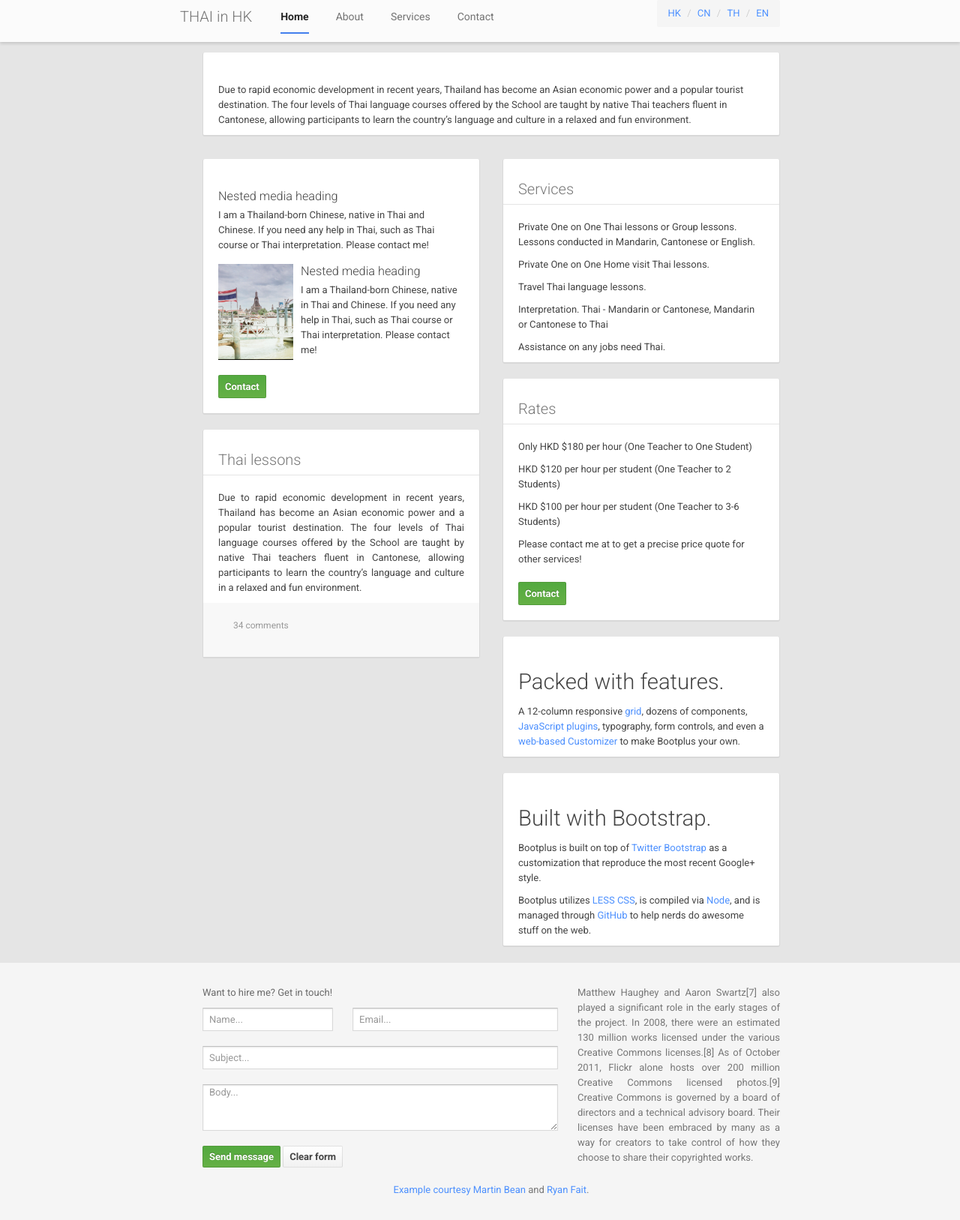
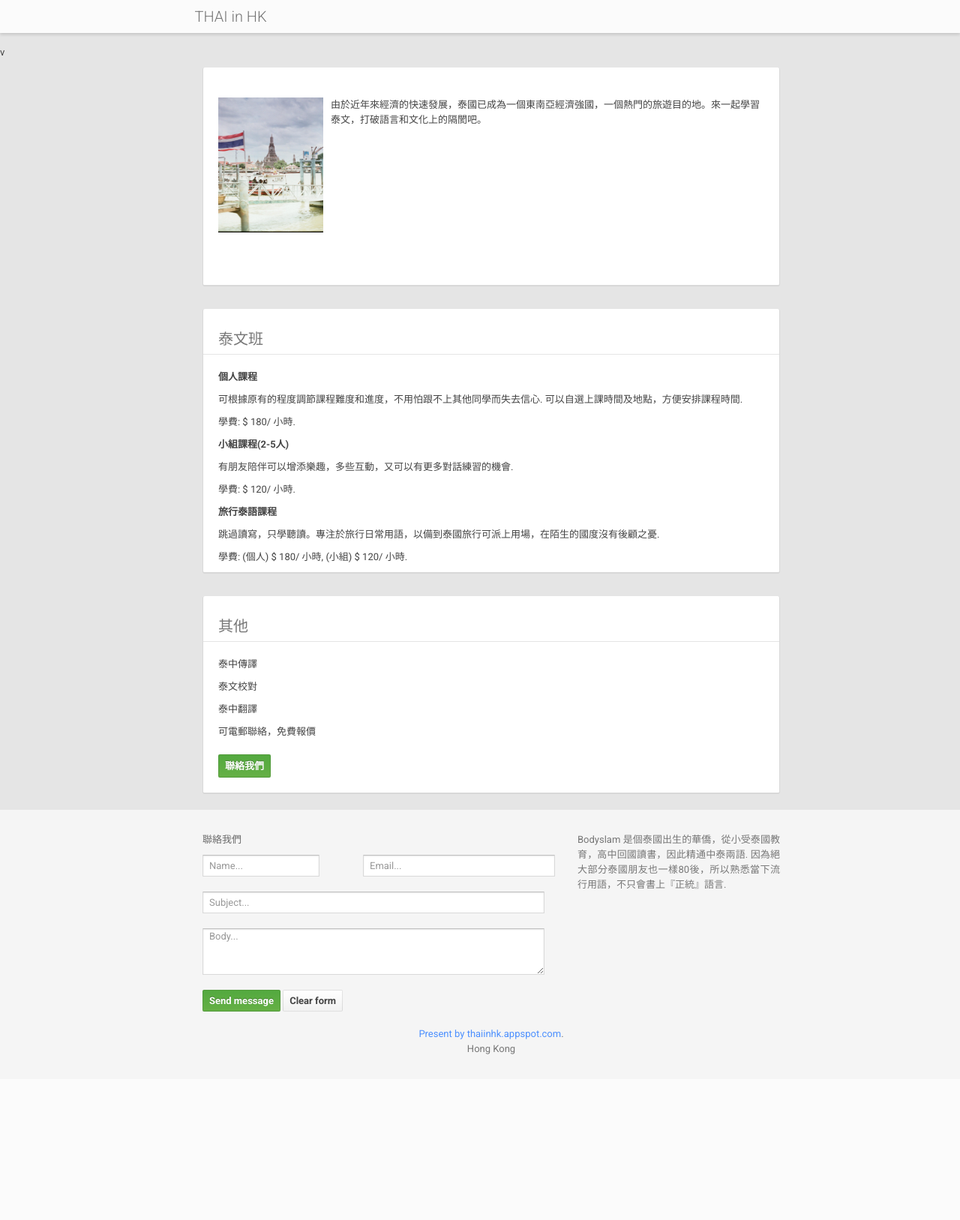
Before and after one commit to 7kfpun/gae-boilerplate, a Python web app: template templates/index.html in a window 1280 px wide. Shown: the whole page at 75% size. After the commit the page ends 1406 px from the top, so only its background shows below. Run offline with Jinja, Linux system fonts and the light colour scheme; the template is opened without the code that fills it, so the values that code supplies are empty; some libraries are stand-ins or nearby versions.

Commit message:
update new content

```diff
--- a/handlers/views.py
+++ b/handlers/views.py
@@ -18,7 +18,8 @@ class HelloHandler(BaseHandler):
 
 
 class HomeHandler(BaseHandler):
-    def get(self):
+    def get(self, locale=None):
+        self.set_locale(locale)
         self.render_response('index.html')
 
 
--- a/templates/base.html
+++ b/templates/base.html
@@ -1,4 +1,4 @@
-<!DOCTYPE html>
+v<!DOCTYPE html>
 <html lang="en">
   <head>
 	  {% block head %}
@@ -12,23 +12,23 @@
 
     <!-- Le styles -->
     <link href='http://fonts.googleapis.com/css?family=Roboto:400,300,700' rel='stylesheet' type='text/css'>
-    <link href="../static/css/bootplus.css" rel="stylesheet">
-    <link href="../static/css/bootplus-responsive.css" rel="stylesheet">
+    <link href="/static/css/bootplus.css" rel="stylesheet">
+    <link href="/static/css/bootplus-responsive.css" rel="stylesheet">
 
-    <link href="../static/css/bootplus-responsive.css" rel="stylesheet">
-    <link href="../static/css/font-awesome-ie7.min.css" rel="stylesheet">
+    <link href="/static/css/bootplus-responsive.css" rel="stylesheet">
+    <link href="/static/css/font-awesome-ie7.min.css" rel="stylesheet">
 
     <!-- HTML5 shim, for IE6-8 support of HTML5 elements -->
     <!--[if lt IE 9]>
-    <script src="../static/js/html5shiv.js"></script>
+    <script src="/static/js/html5shiv.js"></script>
     <![endif]-->
 
     <!-- Fav and touch icons -->
-    <link rel="apple-touch-icon-precomposed" sizes="144x144" href="../static/apple-touch-icon-144-precomposed.png">
-    <link rel="apple-touch-icon-precomposed" sizes="114x114" href="../static/apple-touch-icon-114-precomposed.png">
-    <link rel="apple-touch-icon-precomposed" sizes="72x72" href="../static/apple-touch-icon-72-precomposed.png">
-    <link rel="apple-touch-icon-precomposed" href="../static/apple-touch-icon-57-precomposed.png">
-    <link rel="shortcut icon" href="../static/favicon.ico">
+    <link rel="apple-touch-icon-precomposed" sizes="144x144" href="/static/apple-touch-icon-144-precomposed.png">
+    <link rel="apple-touch-icon-precomposed" sizes="114x114" href="/static/apple-touch-icon-114-precomposed.png">
+    <link rel="apple-touch-icon-precomposed" sizes="72x72" href="/static/apple-touch-icon-72-precomposed.png">
+    <link rel="apple-touch-icon-precomposed" href="/static/apple-touch-icon-57-precomposed.png">
+    <link rel="shortcut icon" href="/static/favicon.ico">
     {% endblock %}
   </head>
 
@@ -41,7 +41,8 @@
             <span class="icon-bar"></span>
             <span class="icon-bar"></span>
           </button>
-          <a class="brand" href="#">THAI in HK</a>
+          <a class="brand" href="#">&nbsp;&nbsp;&nbsp;&nbsp;THAI in HK</a>
+          {#
           <div class="nav-collapse collapse">
             <ul id="nav" class="nav">
               <li class="active"><a href="#">{{_("Home")}}</a></li>
@@ -50,12 +51,13 @@
               <li><a href="#contact">{{_("Contact")}}</a></li>
             </ul>
             <ul class="pull-right breadcrumb">
-              <li><a href="?hl=zh_TW">HK</a> <span class="divider">/</span></li>
-              <li><a href="?hl=zh_CN">CN</a> <span class="divider">/</span></li>
-              <li><a href="?hl=th_TH">TH</a> <span class="divider">/</span></li>
-              <li><a href="?hl=en_US">EN</a></li>
+              <li><a href="/zh_TW/">HK</a> <span class="divider">/</span></li>
+              <li><a href="/zh_CN/">CN</a> <span class="divider">/</span></li>
+              <li><a href="/th_TH/">TH</a> <span class="divider">/</span></li>
+              <li><a href="/en_US/">EN</a></li>
             </ul>
           </div><!--/.nav-collapse -->
+          #}
         </div>
       </div>
     </div>
@@ -68,7 +70,7 @@
         <div class="span5"><a name="contact">
           <form id="contact_form" action="contact" method="post">
             <fieldset>
-              <span class="help-block">{{_("Want to hire me? Get in touch!")}}</span>
+              <span class="help-block">{{_("聯絡我們")}}</span>
               <div class="control-group">
                 <input class="span2" name="name" type="text" required placeholder={{_("Name...")}}
                        data-validation-required-message={{_("Please fill out this field.")}} >
@@ -90,10 +92,11 @@
           </form>
         </div>
         <div class="span3 text-justify">
-          <p>Matthew Haughey and Aaron Swartz[7] also played a significant role in the early stages of the project. In 2008, there were an estimated 130 million works licensed under the various Creative Commons licenses.[8] As of October 2011, Flickr alone hosts over 200 million Creative Commons licensed photos.[9] Creative Commons is governed by a board of directors and a technical advisory board. Their licenses have been embraced by many as a way for creators to take control of how they choose to share their copyrighted works.</p>
+          <p>{{_("Bodyslam 是個泰國出生的華僑，從小受泰國教育，高中回國讀書，因此精通中泰兩語. 因為絕大部分泰國朋友也一樣80後，所以熟悉當下流行用語，不只會書上『正統』語言.")}}</p>
         </div>
         <div class="span8">
-          <p class="muted pagination-centered">Example courtesy <a href="http://martinbean.co.uk">Martin Bean</a> and <a href="http://ryanfait.com/sticky-footer/">Ryan Fait</a>.</p>
+          <p class="pagination-centered">Present by <a href="http://thaiinhk.appspot.com">thaiinhk.appspot.com</a>.</p>
+          <p class="pagination-centered">Hong Kong</p>
         </div>
       </div>
     </div>
@@ -110,23 +113,23 @@
     <!-- Le javascript
     ================================================== -->
     <!-- Placed at the end of the document so the pages load faster -->
-    <script src="../static/js/jquery.js"></script>
-    <script src="../static/js/bootstrap.js"></script>
-    <script src="../static/js/jqBootstrapValidation.js"></script>
-    <script src="../static/js/app.js"></script>
+    <script src="/static/js/jquery.js"></script>
+    <script src="/static/js/bootstrap.js"></script>
+    <script src="/static/js/jqBootstrapValidation.js"></script>
+    <script src="/static/js/app.js"></script>
     <!--
-    <script src="../static/js/bootstrap-transition.js"></script>
-    <script src="../static/js/bootstrap-alert.js"></script>
-    <script src="../static/js/bootstrap-modal.js"></script>
-    <script src="../static/js/bootstrap-dropdown.js"></script>
-    <script src="../static/js/bootstrap-scrollspy.js"></script>
-    <script src="../static/js/bootstrap-tab.js"></script>
-    <script src="../static/js/bootstrap-tooltip.js"></script>
-    <script src="../static/js/bootstrap-popover.js"></script>
-    <script src="../static/js/bootstrap-button.js"></script>
-    <script src="../static/js/bootstrap-collapse.js"></script>
-    <script src="../static/js/bootstrap-carousel.js"></script>
-    <script src="../static/js/bootstrap-typeahead.js"></script>
+    <script src="/static/js/bootstrap-transition.js"></script>
+    <script src="/static/js/bootstrap-alert.js"></script>
+    <script src="/static/js/bootstrap-modal.js"></script>
+    <script src="/static/js/bootstrap-dropdown.js"></script>
+    <script src="/static/js/bootstrap-scrollspy.js"></script>
+    <script src="/static/js/bootstrap-tab.js"></script>
+    <script src="/static/js/bootstrap-tooltip.js"></script>
+    <script src="/static/js/bootstrap-popover.js"></script>
+    <script src="/static/js/bootstrap-button.js"></script>
+    <script src="/static/js/bootstrap-collapse.js"></script>
+    <script src="/static/js/bootstrap-carousel.js"></script>
+    <script src="/static/js/bootstrap-typeahead.js"></script>
     -->
   </body>
 </html>
--- a/templates/index.html
+++ b/templates/index.html
@@ -91,116 +91,66 @@
   <!-- Begin page content -->
   <div class="container">
 
-    <div class="span8">
-      <div class="card">
-        <div class="card-body">
-          <p>{{_("Due to rapid economic development in recent years, Thailand has become an Asian economic power and a popular tourist destination. The four levels of Thai language courses offered by the School are taught by native Thai teachers fluent in Cantonese, allowing participants to learn the country’s language and culture in a relaxed and fun environment.")}}</p>
-        </div>
-      </div>
-    </div>
-
-    <div class="span4"><a name="about"></a>
+    <div class="span8"><a name="about"></a>
       <div class="card">
         <div class="card-top green">
-          <!-- <img src="./images/profile.jpg" alt="profile"> -->
+          <!-- <img src="/images/profile.jpg" alt="profile"> -->
         </div>
         <div class="card-body">
           <div class="media">
             <div class="media-body">
-              <h4 class="media-heading">Nested media heading</h4>
-              {{_("I am a Thailand-born Chinese, native in Thai and Chinese. If you need any help in Thai, such as Thai course or Thai interpretation. Please contact me!")}}
               <!-- Nested media object -->
               <div class="media">
                 <a class="pull-left" href="#">
-                  <img class="media-object" style="width: 100px; height: 128px;" src="./images/profile.jpg">
+                  <img class="media-object" style="width: 140px; height: 180px;" src="./images/profile.jpg">
                 </a>
                 <div class="media-body">
-                  <h4 class="media-heading">Nested media heading</h4>
-                  {{_("I am a Thailand-born Chinese, native in Thai and Chinese. If you need any help in Thai, such as Thai course or Thai interpretation. Please contact me!")}}
+                  {#<h4 class="media-heading">{{_("泰文班")}}</h4>#}
+                  <p>{{_("由於近年來經濟的快速發展，泰國已成為一個東南亞經濟強國，一個熱門的旅遊目的地。來一起學習泰文，打破語言和文化上的隔閡吧。")}}</p>
                 </div>
               </div>
             </div>
           </div>
         </div>
+        <div class="card-actions"></div>
+      </div>
+    </div>
+
+    <div class="span8"><a name="services"></a>
+      <div class="card">
+        <h3 class="card-heading simple">{{_("泰文班")}}</h3>
+        <div class="card-body">
+          <p><b>{{_("個人課程")}}</b></p>
+          <p>{{_("可根據原有的程度調節課程難度和進度，不用怕跟不上其他同學而失去信心. 可以自選上課時間及地點，方便安排課程時間.")}}</p>
+          <p>{{_("學費: $ 180/ 小時.")}}</p>
+          <p><b>{{_("小組課程(2-5人)")}}</b></p>
+          <p>{{_("有朋友陪伴可以增添樂趣，多些互動，又可以有更多對話練習的機會.")}}</p>
+          <p>{{_("學費: $ 120/ 小時.")}}</p>
+          <p><b>{{_("旅行泰語課程")}}</b></p>
+          <p>{{_("跳過讀寫，只學聽讀。專注於旅行日常用語，以備到泰國旅行可派上用場，在陌生的國度沒有後顧之憂.")}}</p>
+          <p>{{_("學費: (個人) $ 180/ 小時, (小組) $ 120/ 小時.")}}</p>
+        </div>
+      </div>
+    </div>
+
+    <!-- card -->
+    <div class="span8"><a name="services"></a>
+      <div class="card">
+        <h3 class="card-heading simple">{{_("其他")}}</h3>
+        <div class="card-body">
+          <p>{{_("泰中傳譯")}}</p>
+          <p>{{_("泰文校對")}}</p>
+          <p>{{_("泰中翻譯")}}</p>
+          <p>{{_("可電郵聯絡，免費報價")}}</p>
+        </div>
         <div class="card-actions">
           <a class="btn btn-success" href="#contact">
-            {{_("Contact")}}
+            {{_("聯絡我們")}}
             <i class="icon-circle-arrow-right"></i>
           </a>
         </div>
       </div>
-      <!-- card -->
-      <div class="card">
-        <h3 class="card-heading simple">{{_("Thai lessons")}}</h3>
-        <div class="card-body text-justify">
-          <p>Due to rapid economic development in recent years, Thailand has become an Asian economic power and a popular tourist destination. The four levels of Thai language courses offered by the School are taught by native Thai teachers fluent in Cantonese, allowing participants to learn the country’s language and culture in a relaxed and fun environment.</p>
-        </div>
-        <div class="card-comments">
-          <div class="comments-collapse-toggle">
-            <a data-toggle="collapse" data-target="#c1-comments">34 comments <i class="icon-angle-down"></i></a>
-          </div>
-          <div id="c1-comments" class="comments collapse">
-            <div class="media">
-              <a class="pull-left" href="#">
-                <img class="media-object" data-src="holder.js/28x28" alt="avatar"/>
-              </a>
-              <div class="media-body">
-                <h4 class="media-heading">Comment title</h4>
-                <p>Lorem ipsum dolor sit amet, consectetur adipisicing elit, sed do eiusmod tempor incididunt ut labore et dolore magna aliqua. Ut enim ad minim veniam...</p>
-              </div>
-            </div>
-          </div>
-        </div>
-      </div>
     </div>
+  </div>
 
-    <div class="span4"><a name="services"></a>
-      <div class="card">
-        <h3 class="card-heading simple">{{_("Services")}}</h3>
-        <div class="card-body">
-          <p>{{_("Private One on One Thai lessons or Group lessons. Lessons conducted in Mandarin, Cantonese or English.")}}</p>
-          <p>{{_("Private One on One Home visit Thai lessons.")}}</p>
-          <p>{{_("Travel Thai language lessons.")}}</p>
-          <p>{{_("Interpretation. Thai - Mandarin or Cantonese, Mandarin or Cantonese to Thai")}}</p>
-          <p>{{_("Assistance on any jobs need Thai.")}}</p>
-        </div>
-      </div>
-      <!-- card -->
-      <div class="card">
-        <h3 class="card-heading simple">{{_("Rates")}}</h3>
-        <div class="card-body">
-          <p>{{_("Only HKD $180 per hour (One Teacher to One Student)")}}</p>
-          <p>{{_("HKD $120 per hour per student (One Teacher to 2 Students)")}}</p>
-          <p>{{_("HKD $100 per hour per student (One Teacher to 3-6 Students)")}}</p>
-          <p>{{_("Please contact me at to get a precise price quote for other services!")}}</p>
-        </div>
-        <div class="card-actions">
-          <a class="btn btn-success" href="#contact">
-            {{_("Contact")}}
-            <i class="icon-circle-arrow-right"></i>
-          </a>
-        </div>
-      </div>
-      <!-- card -->
-      <div id="card-features" class="card">
-        <div class="card-media-container" href="#">
-          <i class="icon-html5"></i>
-          <i class="icon-css3"></i>
-          <i class="icon-wrench"></i>
-        </div>
-        <div class="card-body">
-          <h2>Packed with features.</h2>
-          <p>A 12-column responsive <a href="./scaffolding.html#gridSystem">grid</a>, dozens of components, <a href="./javascript.html">JavaScript plugins</a>, typography, form controls, and even a <a href="./customize.html">web-based Customizer</a> to make Bootplus your own.</p>
-        </div>
-      </div>
-      <!-- card -->
-      <div class="card"></a>
-        <div class="card-body">
-          <h2>Built with Bootstrap.</h2>
-          <p>Bootplus is built on top of <a href="http://twitter.github.io/bootstrap/">Twitter Bootstrap</a> as a customization that reproduce the most recent Google+ style.</p>
-          <p>Bootplus utilizes <a href="http://lesscss.org">LESS CSS</a>, is compiled via <a href="http://nodejs.org">Node</a>, and is managed through <a href="http://github.com">GitHub</a> to help nerds do awesome stuff on the web.</p>
-        </div>
-      </div>
-  </div>
-</div>
 {% endblock %}
--- a/urls.py
+++ b/urls.py
@@ -7,7 +7,7 @@ from handlers import *
 #This is the place where all of your URL mapping goes
 urls_list = [
     (r'^/hello/$', HelloHandler),
-    (r'^/$', HomeHandler),
+    (r'^/?(.*)[/]', HomeHandler),
 
     (r'^/starter/$', StarterHandler),
     #(r'^/signin/$', SigninHandler),
```
